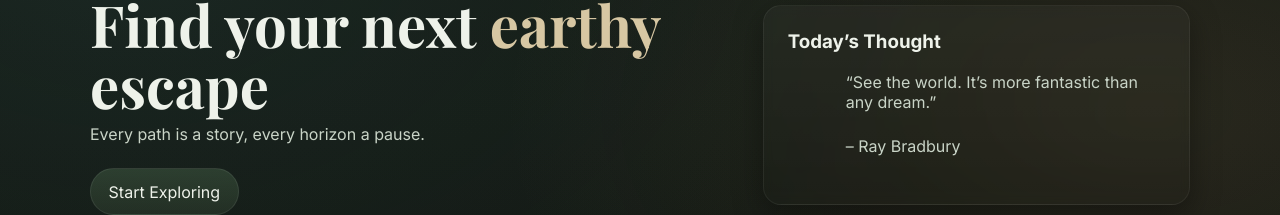
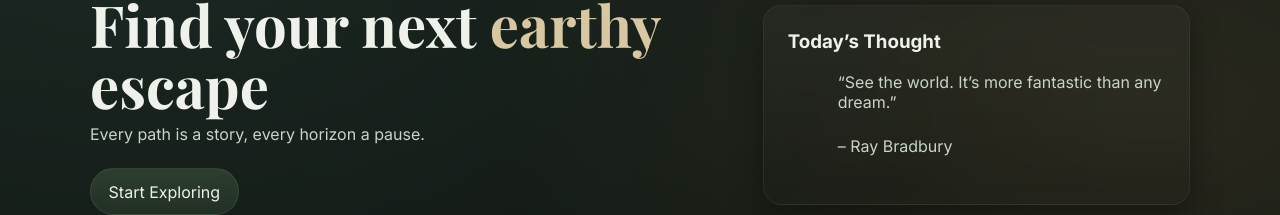
Before and after one commit to therohandas/Bon-Journee, a React (Vite) app: page / in a window 1280 px wide. Shown: the part 128-343 px from the top of the page. Built offline with nearby package versions, Linux system fonts and the light colour scheme.

Commit message:
Update Hero.jsx

```diff
--- a/src/components/Hero.jsx
+++ b/src/components/Hero.jsx
@@ -21,7 +21,7 @@ export default function Hero(){
         transition={{ duration: .6, delay:.1, ease: 'easeOut' }}
       >
         <h3 style={{marginTop:0}}>Today’s Thought</h3>
-        <ul style={{margin:'5px 0 0 18px'}}>
+        <ul style={{margin:'5px 0 0 10px'}}>
           <p>“See the world. It’s more fantastic than any dream.” </p>
           <p>– Ray Bradbury</p>
         </ul>
```
